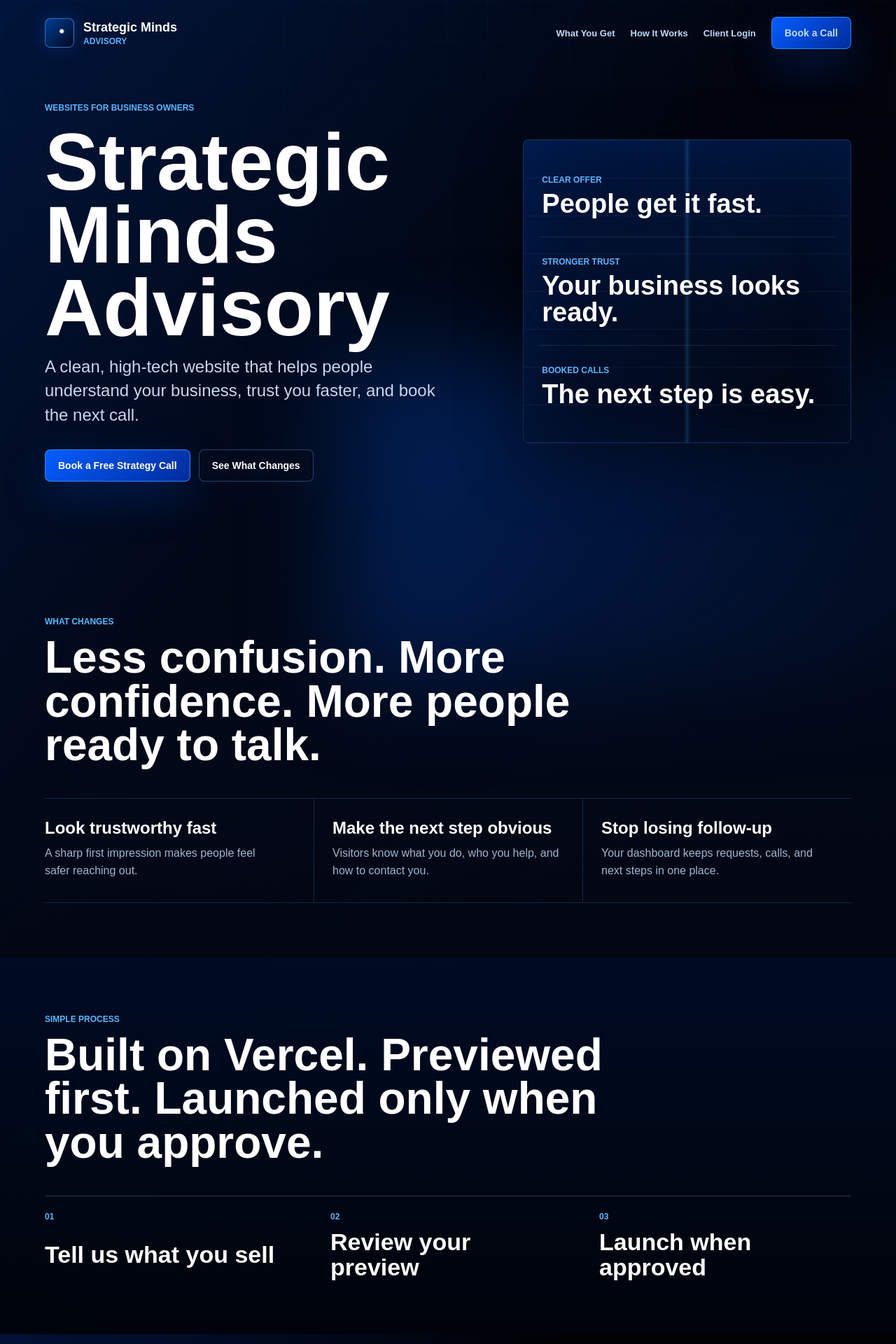
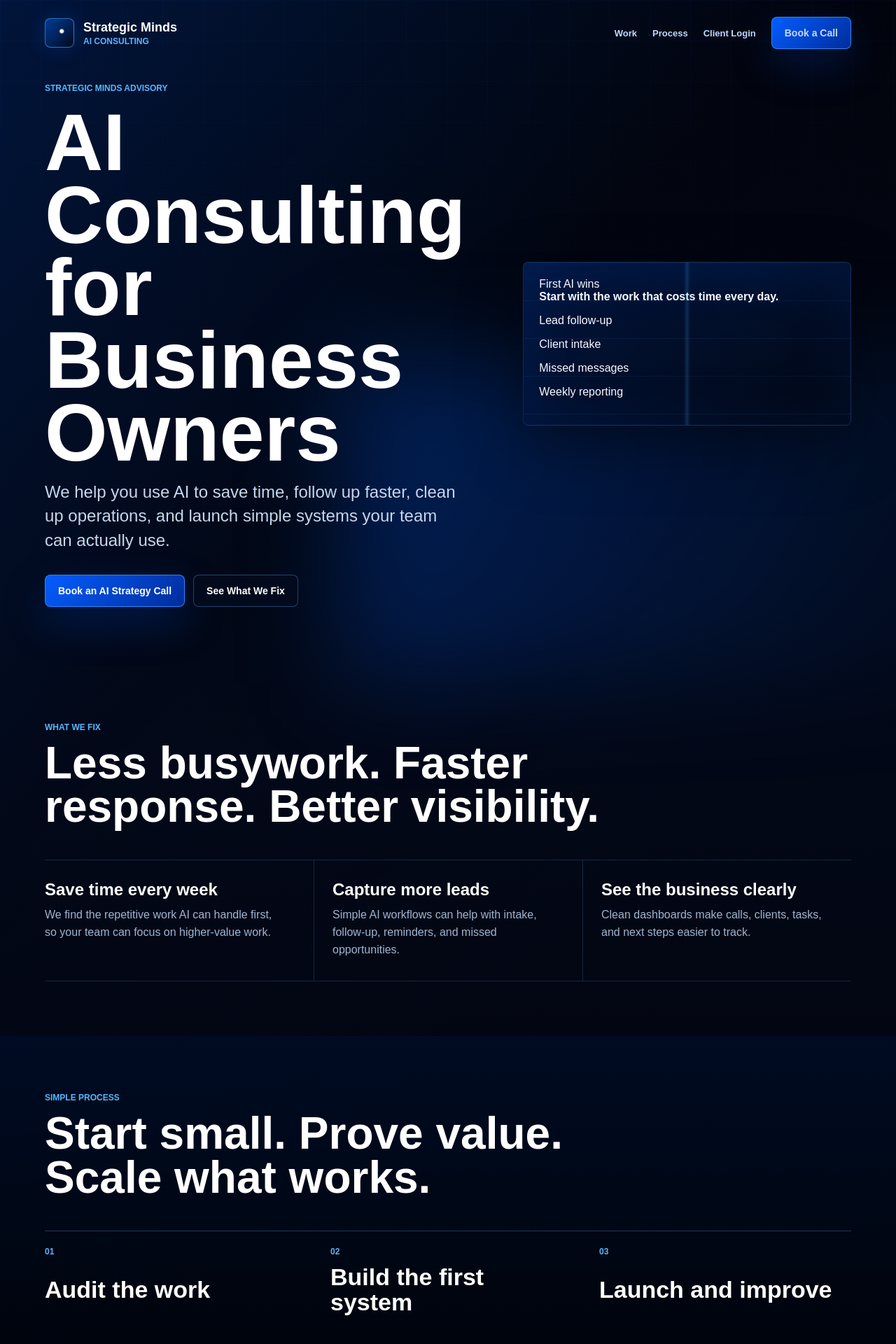
Before and after one commit to Strategic-Minds/strategicminds, a Next.js app: page / in a window 1280 px wide. Shown: the top 1920 px of the page at 70% size. Built offline with nearby package versions, Linux system fonts and the light colour scheme.

Commit message:
Simplify homepage around AI consulting

```diff
--- a/app/page.tsx
+++ b/app/page.tsx
@@ -3,15 +3,15 @@ import styles from './homepage.module.css';
 const cx = (...classes: Array<string | false | undefined>) => classes.filter(Boolean).join(' ');
 
 const outcomes = [
-  ['Look trustworthy fast', 'A sharp first impression makes people feel safer reaching out.'],
-  ['Make the next step obvious', 'Visitors know what you do, who you help, and how to contact you.'],
-  ['Stop losing follow-up', 'Your dashboard keeps requests, calls, and next steps in one place.']
+  ['Save time every week', 'We find the repetitive work AI can handle first, so your team can focus on higher-value work.'],
+  ['Capture more leads', 'Simple AI workflows can help with intake, follow-up, reminders, and missed opportunities.'],
+  ['See the business clearly', 'Clean dashboards make calls, clients, tasks, and next steps easier to track.']
 ];
 
 const steps = [
-  ['01', 'Tell us what you sell'],
-  ['02', 'Review your preview'],
-  ['03', 'Launch when approved']
+  ['01', 'Audit the work'],
+  ['02', 'Build the first system'],
+  ['03', 'Launch and improve']
 ];
 
 export default function HomePage() {
@@ -22,14 +22,14 @@ export default function HomePage() {
           <span className={styles.logoMark} aria-hidden="true" />
           <span>
             <strong>Strategic Minds</strong>
-            <small>Advisory</small>
+            <small>AI Consulting</small>
           </span>
         </a>
         <div className={styles.navLinks}>
-          <a href="#outcomes">What You Get</a>
-          <a href="#process">How It Works</a>
+          <a href="#work">Work</a>
+          <a href="#process">Process</a>
           <a href="/client">Client Login</a>
-          <a className={cx(styles.btn, styles.primary)} href="mailto:strategicmindsadvisory@gmail.com?subject=Website%20strategy%20call">
+          <a className={cx(styles.btn, styles.primary)} href="mailto:strategicmindsadvisory@gmail.com?subject=AI%20strategy%20call">
             Book a Call
           </a>
         </div>
@@ -37,41 +37,37 @@ export default function HomePage() {
 
       <section className={styles.hero}>
         <div className={styles.heroCopy}>
-          <span className={styles.eyebrow}>Websites for business owners</span>
-          <h1>Strategic Minds Advisory</h1>
+          <span className={styles.eyebrow}>Strategic Minds Advisory</span>
+          <h1>AI Consulting for Business Owners</h1>
           <p className={styles.promise}>
-            A clean, high-tech website that helps people understand your business, trust you faster, and book the next call.
+            We help you use AI to save time, follow up faster, clean up operations, and launch simple systems your team can actually use.
           </p>
           <div className={styles.actions}>
-            <a className={cx(styles.btn, styles.primary)} href="mailto:strategicmindsadvisory@gmail.com?subject=Build%20my%20website%20funnel">
-              Book a Free Strategy Call
+            <a className={cx(styles.btn, styles.primary)} href="mailto:strategicmindsadvisory@gmail.com?subject=Book%20my%20AI%20strategy%20call">
+              Book an AI Strategy Call
             </a>
-            <a className={styles.btn} href="#outcomes">
-              See What Changes
+            <a className={styles.btn} href="#work">
+              See What We Fix
             </a>
           </div>
         </div>
 
-        <div className={styles.heroVisual} aria-label="Simple website funnel">
-          <div className={styles.signalLine}>
-            <span>Clear offer</span>
-            <strong>People get it fast.</strong>
-          </div>
-          <div className={styles.signalLine}>
-            <span>Stronger trust</span>
-            <strong>Your business looks ready.</strong>
-          </div>
-          <div className={styles.signalLine}>
-            <span>Booked calls</span>
-            <strong>The next step is easy.</strong>
+        <div className={styles.heroVisual} aria-label="AI consulting focus">
+          <span>First AI wins</span>
+          <strong>Start with the work that costs time every day.</strong>
+          <div className={styles.signalList}>
+            <p>Lead follow-up</p>
+            <p>Client intake</p>
+            <p>Missed messages</p>
+            <p>Weekly reporting</p>
           </div>
         </div>
       </section>
 
-      <section id="outcomes" className={styles.outcomes}>
+      <section id="work" className={styles.outcomes}>
         <div className={styles.sectionIntro}>
-          <span className={styles.eyebrow}>What changes</span>
-          <h2>Less confusion. More confidence. More people ready to talk.</h2>
+          <span className={styles.eyebrow}>What we fix</span>
+          <h2>Less busywork. Faster response. Better visibility.</h2>
         </div>
         <div className={styles.outcomeGrid}>
           {outcomes.map(([title, text]) => (
@@ -86,7 +82,7 @@ export default function HomePage() {
       <section id="process" className={styles.process}>
         <div className={styles.sectionIntro}>
           <span className={styles.eyebrow}>Simple process</span>
-          <h2>Built on Vercel. Previewed first. Launched only when you approve.</h2>
+          <h2>Start small. Prove value. Scale what works.</h2>
         </div>
         <div className={styles.stepRail}>
           {steps.map(([number, title]) => (
@@ -99,10 +95,10 @@ export default function HomePage() {
       </section>
 
       <section className={styles.finalCta}>
-        <span className={styles.eyebrow}>Ready for a cleaner site?</span>
-        <h2>Make your business easier to understand and easier to contact.</h2>
-        <a className={cx(styles.btn, styles.primary)} href="mailto:strategicmindsadvisory@gmail.com?subject=Start%20my%20Strategic%20Minds%20website">
-          Start My Website
+        <span className={styles.eyebrow}>Ready to make AI useful?</span>
+        <h2>Book a call and we will find the first workflow AI should improve.</h2>
+        <a className={cx(styles.btn, styles.primary)} href="mailto:strategicmindsadvisory@gmail.com?subject=Start%20my%20AI%20consulting%20plan">
+          Start My AI Plan
         </a>
       </section>
     </main>
```
